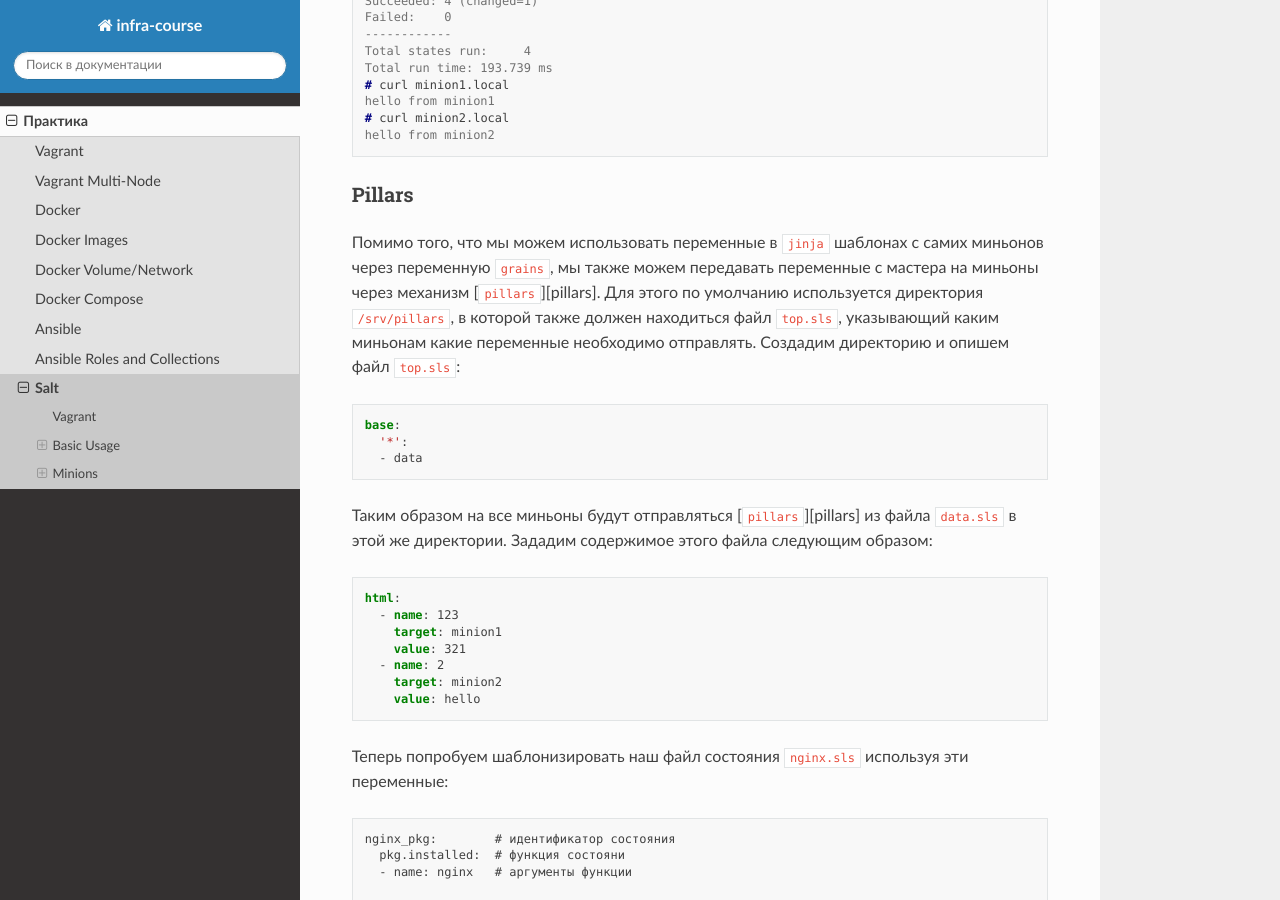
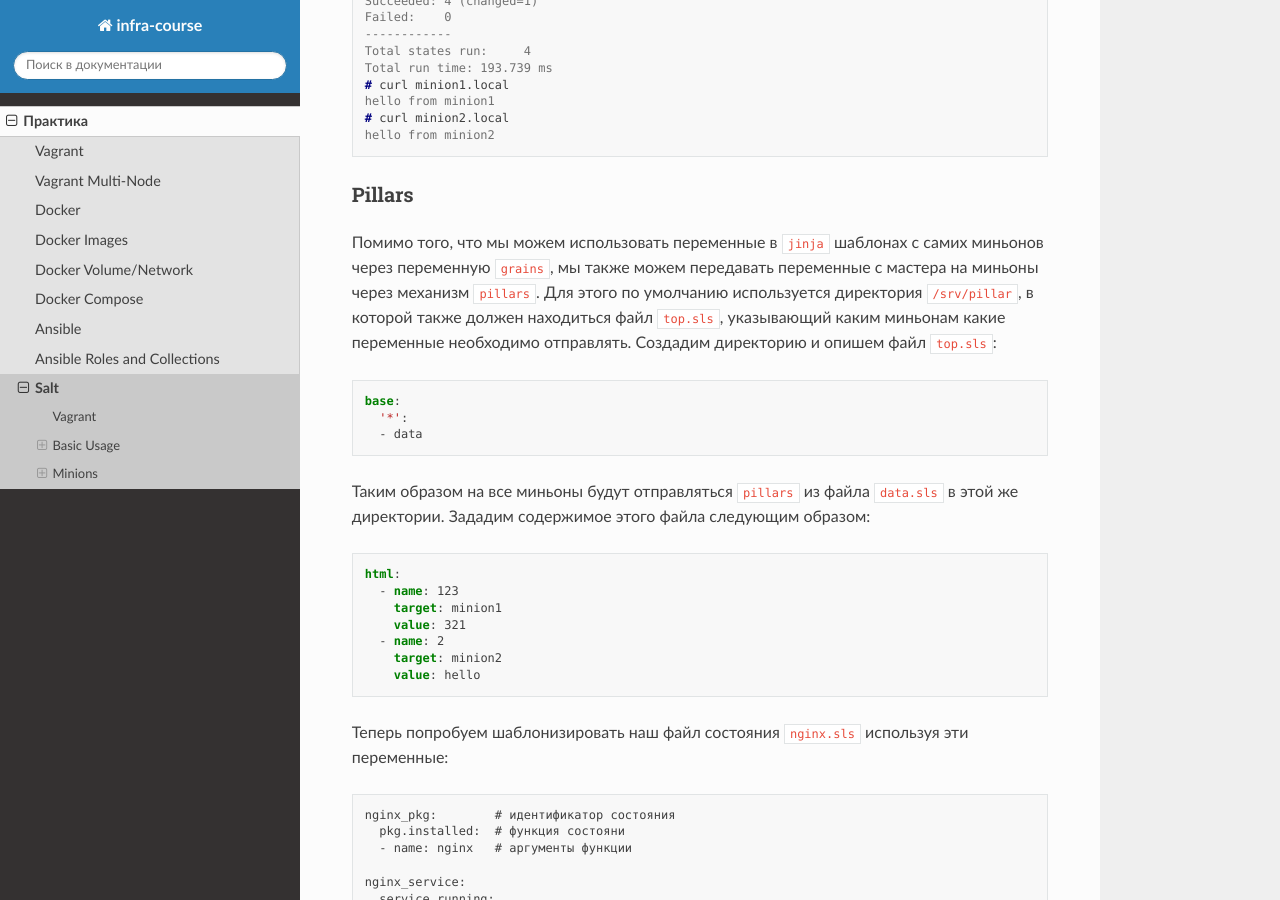
Before and after one commit to yudolevich/infra-course, a Sphinx documentation site: the page built from docs/09_practice_saltstack.md, in a window 1280 px wide and 900 px high, scrolled down 11848 px. Built offline with Sphinx 7.4.7 and the Read the Docs theme 2.0.0, drawn with Linux system fonts in a browser that asks for light colours.

Commit message:
fix pillars

````diff
--- a/docs/09_practice_saltstack.md
+++ b/docs/09_practice_saltstack.md
@@ -620,8 +620,8 @@ hello from minion2
 ### Pillars
 Помимо того, что мы можем использовать переменные в `jinja` шаблонах с самих миньонов
 через переменную `grains`, мы также можем передавать переменные с мастера на миньоны
-через механизм [`pillars`][pillars]. Для этого по умолчанию используется директория
-`/srv/pillars`, в которой также должен находиться файл `top.sls`, указывающий каким
+через механизм [`pillars`][pillar]. Для этого по умолчанию используется директория
+`/srv/pillar`, в которой также должен находиться файл `top.sls`, указывающий каким
 миньонам какие переменные необходимо отправлять. Создадим директорию и опишем файл
 `top.sls`:
 ```yaml
@@ -629,7 +629,7 @@ base:
   '*':
   - data
 ```
-Таким образом на все миньоны будут отправляться [`pillars`][pillars] из файла `data.sls`
+Таким образом на все миньоны будут отправляться [`pillars`][pillar] из файла `data.sls`
 в этой же директории. Зададим содержимое этого файла следующим образом:
 ```yaml
 html:
````
